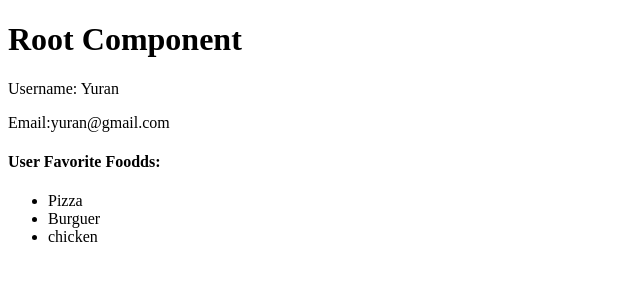
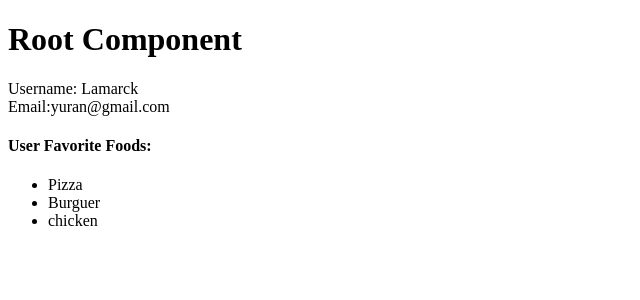
Before and after one commit to yuran-nhassengo/react-complete-01, a React (Vite) app: page / in a window 1280 px wide. Shown: the top 300 px of the page, without its empty margins (0-640 px from the left). Built offline with nearby package versions, Linux system fonts and the light colour scheme.

Commit message:
add props

```diff
--- a/src/components/UserFavoriteFoods.jsx
+++ b/src/components/UserFavoriteFoods.jsx
@@ -4,7 +4,7 @@ export const UserFavoriteFoods = () =>{
 
      return (
         <div>
-            <h4>User Favorite Foodds:</h4>
+            <h4>User Favorite Foods:</h4>
             <ul>
                 <li>Pizza</li>
                 <li>Burguer</li>
--- a/src/components/UserProfile.jsx
+++ b/src/components/UserProfile.jsx
@@ -1,11 +1,12 @@
 import { UserFavoriteFoods } from "./UserFavoriteFoods"
+import { UserUserName } from "./UserUserName"
 
 
 export const UserProfile = () =>{
     return (
 
     <section>
-            <p>Username: Yuran</p>
+            <UserUserName username ="Lamarck"/>
             <div>
                 <span>Email:</span>
                 <span>yuran@gmail.com</span>
--- /dev/null
+++ b/src/components/UserUserName.jsx
@@ -0,0 +1,9 @@
+
+
+export const UserUserName = (props) => {
+    return (
+        <div>
+            <span>Username: {props.username} </span>
+        </div>
+    )
+}
```
